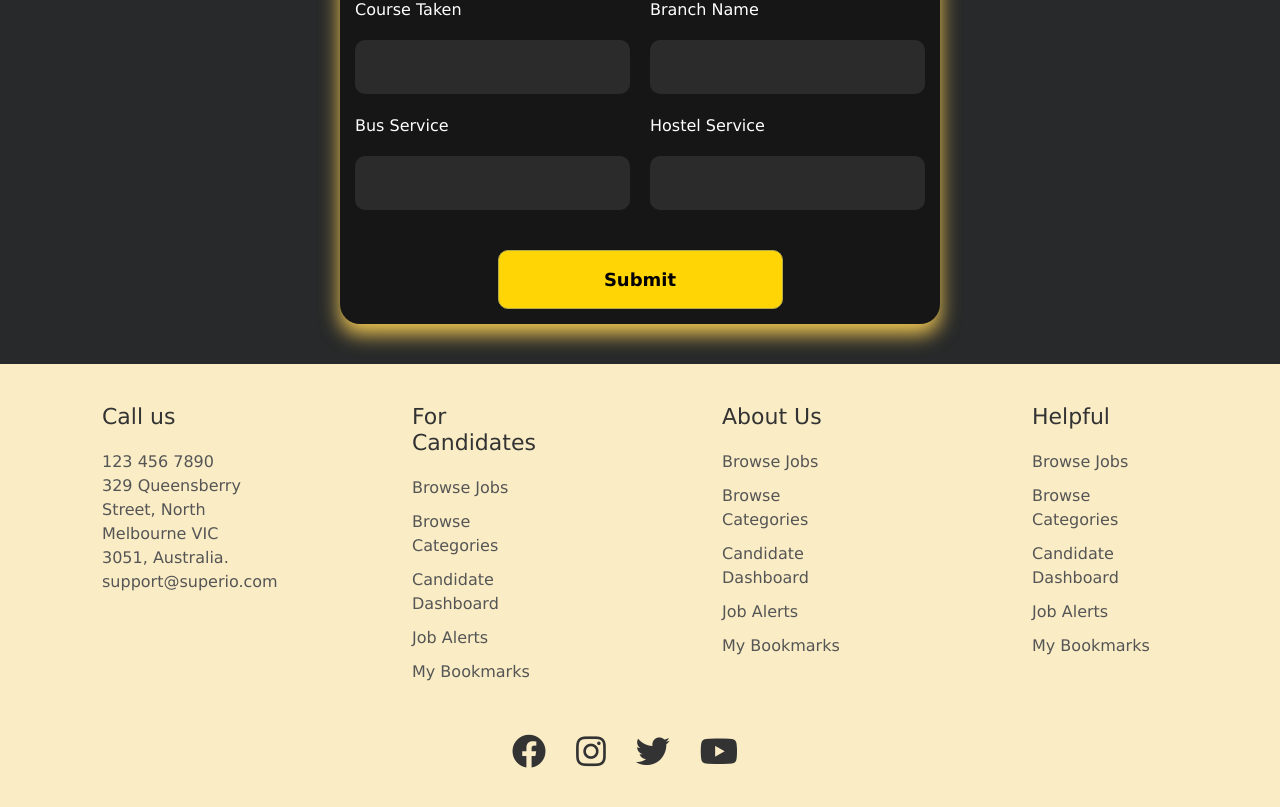
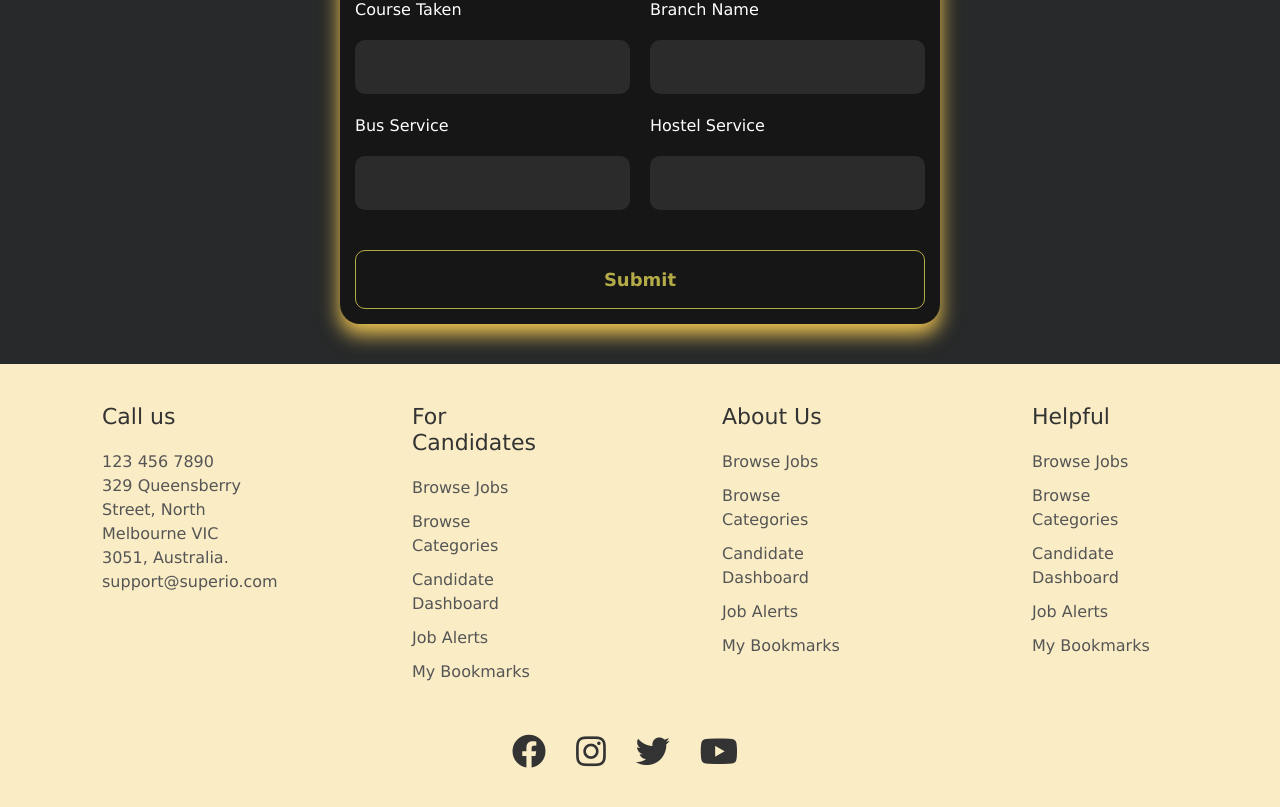
Before and after one commit to AK050688/Sindhu-College-UI, a React (Create React App) app: page /admission in a window 1280 px wide. Shown: the part 867-1674 px from the top of the page. Built offline with nearby package versions, Linux system fonts and the light colour scheme.

Commit message:
AyushiVashisth

```diff
--- a/src/components/AdminDashboard/Sidebar.jsx
+++ b/src/components/AdminDashboard/Sidebar.jsx
@@ -54,6 +54,7 @@ const Sidebar = ({ children }) => {
           <div className="top_section">
             <img
               src="https://yt3.googleusercontent.com/BD6jdwY4iosy_AvzawaKCceFVt-5otehbbOgLWIlL_EVpAf1iXadeNQEuMzUEokKNPQy8QKq5A=s900-c-k-c0x00ffffff-no-rj"
+              alt=""
               style={{ display: isOpen ? "block" : "none" }}
               className="logo w-20 h-20 rounded-full"
             />
--- a/src/pages/AdminDashboard/Student.jsx
+++ b/src/pages/AdminDashboard/Student.jsx
@@ -7,6 +7,7 @@ function Student() {
   const [students, setStudents] = useState([]);
   const [loading, setLoading] = useState(true);
   const [rowStatus, setRowStatus] = useState({});
+  console.log(rowStatus);
 
   useEffect(() => {
     const token = localStorage.getItem("token");
--- a/src/pages/Admission.jsx
+++ b/src/pages/Admission.jsx
@@ -52,12 +52,18 @@ const AdmissionForm = () => {
       .then((data) => {
         console.log("data", data);
         setLoading(false);
-        toast.success("Form submitted successfully!");
+        toast.success(data.message, {
+          toastClassName: "toast-success",
+          bodyClassName: "toast-body"
+        });
       })
       .catch((error) => {
         setLoading(false);
-        console.error("Error:", error);
-        toast.error("Failed to submit form!");
+        console.error("Error:", error.message);
+        toast.error("Failed to submit form!", {
+          toastClassName: "toast-error",
+          bodyClassName: "toast-body"
+        });
       });
   };
 
--- a/src/styles/Admission.css
+++ b/src/styles/Admission.css
@@ -79,24 +79,44 @@ textarea:focus {
   background-color: #3b3b3b;
 }
 
-.admission-form-section button {
-  width: 50%;
-  background-color: rgb(255, 213, 5);
-  color: black;
-  padding: 15px;
-  border: 1px solid #b3aa48;
-  border-radius: 10px;
-  cursor: pointer;
-  transition: background-color 0.3s ease;
-  font-size: 18px;
-  font-weight: 700;
-  margin-top: 20px;
-  box-sizing: border-box;
+.toast-success,
+.toast-error {
+  width: auto;
+  max-width: none;
 }
 
-button:hover {
-  background-color: #b3aa48;
-  color: black;
+.toast-container {
+  right: auto;
+  left: 0;
+}
+
+.toast {
+  display: flex;
+  align-items: center;
+  justify-content: space-between;
+  padding: 15px;
+  box-sizing: border-box;
+  border-radius: 5px;
+  margin-bottom: 15px;
+  background-color: #4caf50;
+  color: #fff;
+}
+
+.toast-error {
+  background-color: #f44336;
+}
+
+.toast-body {
+  font-family: Arial, sans-serif;
+  font-size: 16px;
+  font-weight: bold;
+  white-space: nowrap;
+  overflow: hidden;
+  text-overflow: ellipsis;
+}
+
+.toast-close-button {
+  cursor: pointer;
 }
 
 @media screen and (max-width: 768px) {
```
Also changed, not shown: 12 other files (tests, documents, lock files or other folders).
